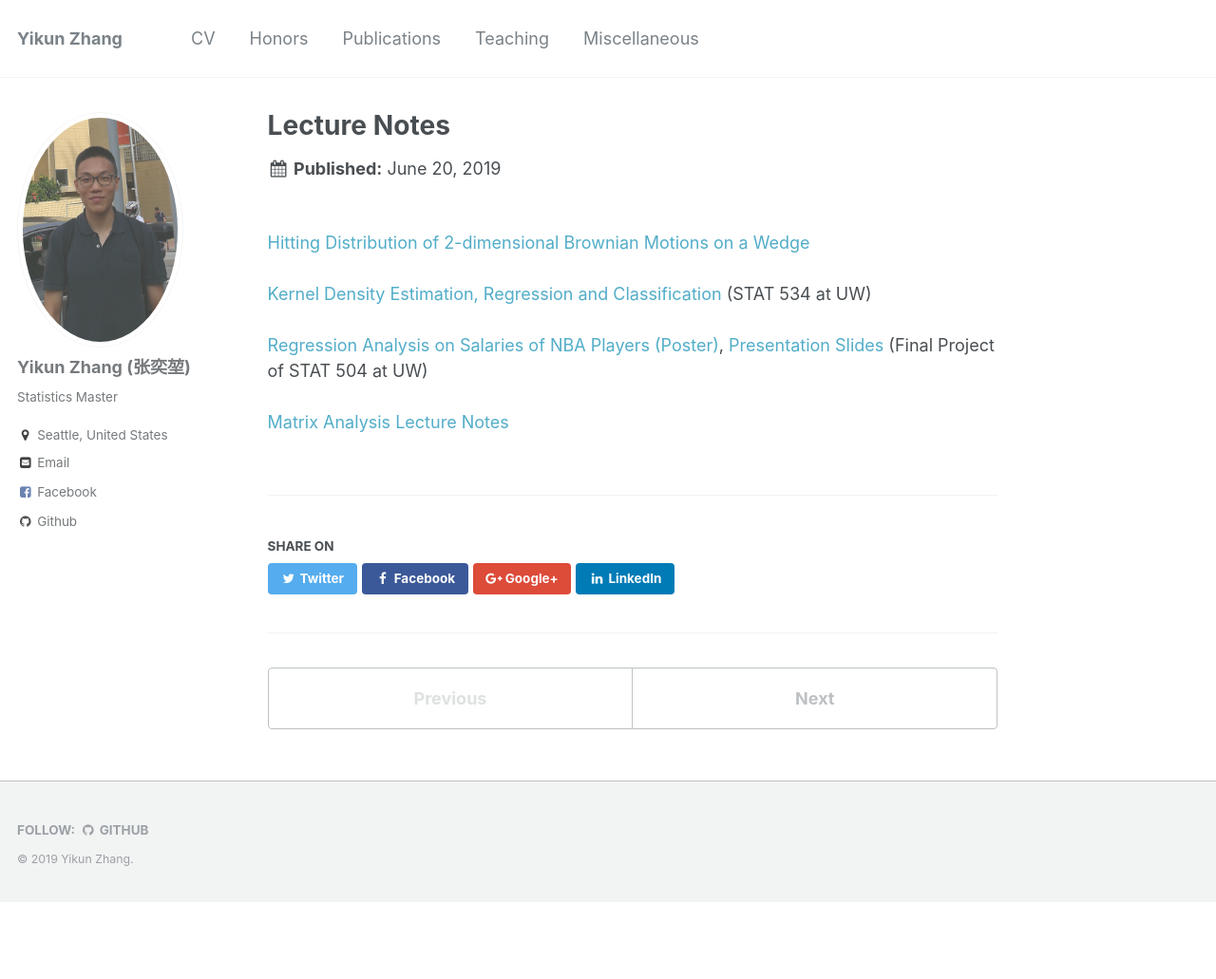
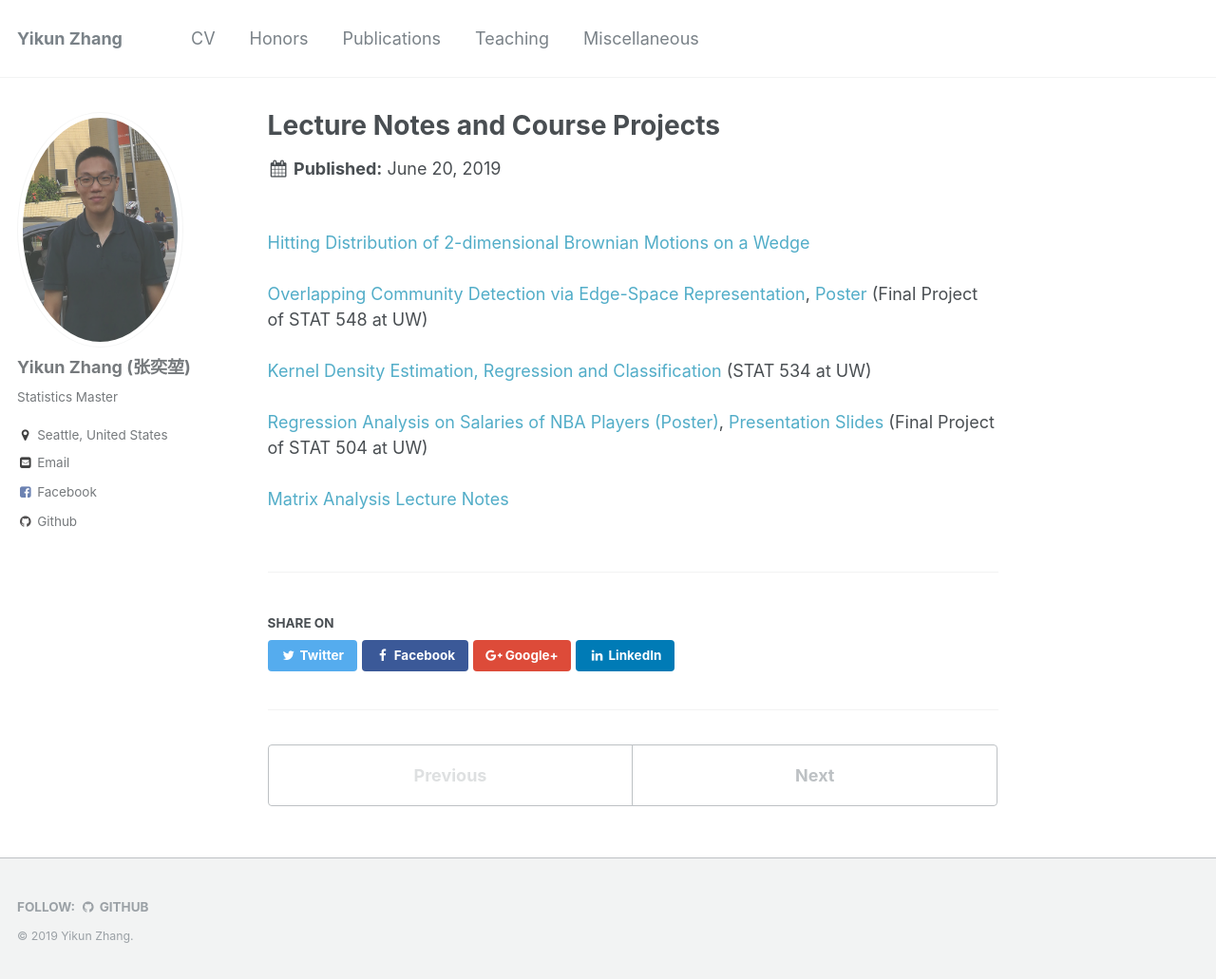
Before and after one commit to zhangyk8/zhangyk8.github.io, a Jekyll site: the page built from _portfolio/portfolio-1.html, in a window 1280 px wide and 1031 px high. Shown: the whole window at 95% size. Built offline with Jekyll 4.4.1, drawn with Linux system fonts in a browser that asks for light colours.

Commit message:
Update portfolio-1.html

```diff
--- a/_portfolio/portfolio-1.html
+++ b/_portfolio/portfolio-1.html
@@ -1,5 +1,5 @@
 ---
-title: "Lecture Notes"
+title: "Lecture Notes and Course Projects"
 excerpt: "Here are some lecture notes and course related materials synthesized by me and/or my collaborators.<br/>"
 collection: portfolio
 permalink: /portfolio/
@@ -7,6 +7,10 @@ permalink: /portfolio/
 
 <br>
 <a href="Lecture_Notes/Hitting_distBM.pdf">Hitting Distribution of 2-dimensional Brownian Motions on a Wedge</a>
+<br>
+<br>
+<a href="Lecture_Notes/STAT548_Report.pdf">Overlapping Community Detection via Edge-Space Representation</a>,
+<a href="Lecture_Notes/STAT548_Poster.pdf">Poster</a> (Final Project of STAT 548 at UW)
 <br>
 <br>
 <a href="Lecture_Notes/Lecture6_Yikun1.pdf">Kernel Density Estimation, Regression and Classification</a> (STAT 534 at UW)
```
